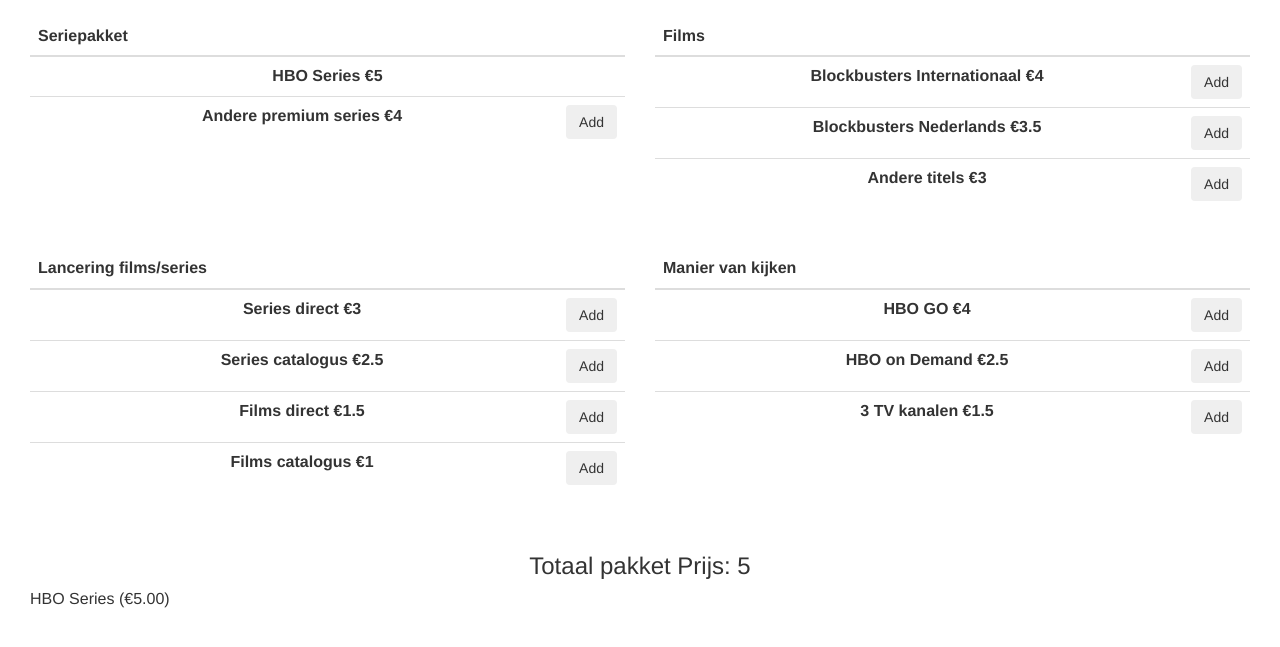
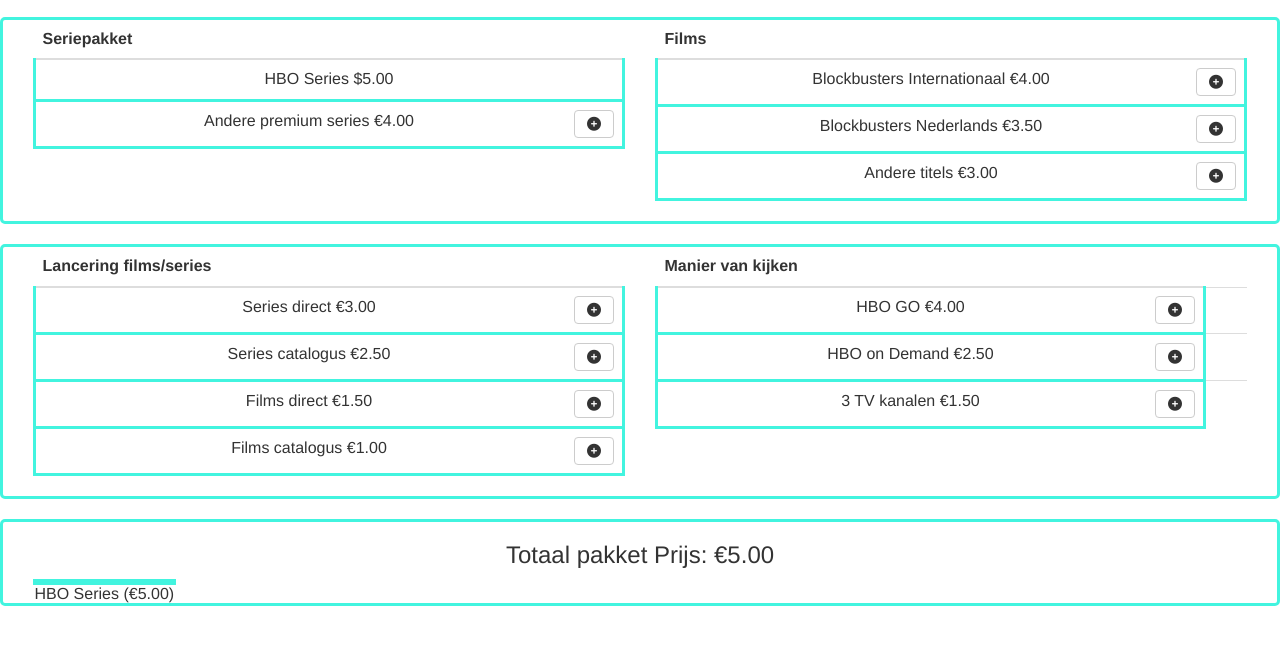
Before and after one commit to afkir01/Movie-Selector, a plain HTML site: page index.html in a window 1280 px wide. Shown: the part 63-710 px from the top of the page. Drawn offline with nearby package versions, Linux system fonts and the light colour scheme; some packages are replaced by stand-ins of ours.

Commit message:
added button to delete selected items and added some styling

```diff
--- a/app.js
+++ b/app.js
@@ -9,7 +9,7 @@
 
 	// declaring the module //
 
-var app = angular.module("movieSelector", ['ngSanitize']);
+var app = angular.module("movieSelector", []);
 
 	//declaring the controller //
 
@@ -23,8 +23,7 @@
 
 	vm.pakketten_price_currency = pakketten_price_currency;
 	vm.pakketten_price_total = vm.pakketten_total;
-	cart = []
-	cart = vm.cart;
+
 	// array with items to select
 
 	// vm.pakketten.name;
@@ -101,7 +100,7 @@
 
 	console.log("test test")
 
-
+	// looping through the array and add each item that is selected to the total!
 
 	vm.getTotal = function(){
 		var total = 0;
--- a/index.html
+++ b/index.html
@@ -1,4 +1,4 @@
-<html ng-app="movieSelector">
+<html ng-app="movieSelector"> <!-- ng-app to declare its an Angularjs application   -->
 <head>
 	<meta charset="utf-8">
     <meta http-equiv="X-UA-Compatible" content="IE=edge">
@@ -6,17 +6,24 @@
 
 	<title>Movie Selector</title>
 
+	<!-- Bootstrap CDN  -->
+	<link rel="stylesheet" href="https://maxcdn.bootstrapcdn.com/bootstrap/3.3.7/css/bootstrap.min.css" integrity="sha384-BVYiiSIFeK1dGmJRAkycuHAHRg32OmUcww7on3RYdg4Va+PmSTsz/K68vbdEjh4u" crossorigin="anonymous">
+	<!-- Angularjs CDN  -->
+	<script src="https://ajax.googleapis.com/ajax/libs/angularjs/1.5.8/angular.min.js"></script>
+	<!-- JQuery CDN  -->
+	<script src="https://ajax.googleapis.com/ajax/libs/jquery/3.1.0/jquery.min.js"></script>
+	<!-- Angularjs Sanitize CDN  -->
+	<script src="https://cdnjs.cloudflare.com/ajax/libs/angular.js/1.5.8/angular-sanitize.js"></script>
+	<!-- Font Awesome CDN  -->
+	<script src="https://use.fontawesome.com/306d530141.js"></script>
 
-	<link rel="stylesheet" href="https://maxcdn.bootstrapcdn.com/bootstrap/3.3.7/css/bootstrap.min.css" integrity="sha384-BVYiiSIFeK1dGmJRAkycuHAHRg32OmUcww7on3RYdg4Va+PmSTsz/K68vbdEjh4u" crossorigin="anonymous">
-	<script src="https://ajax.googleapis.com/ajax/libs/angularjs/1.5.8/angular.min.js"></script>
-	<script src="https://ajax.googleapis.com/ajax/libs/jquery/3.1.0/jquery.min.js"></script>
-	<script src="https://cdnjs.cloudflare.com/ajax/libs/angular.js/1.5.8/angular-sanitize.js"></script>
-
+	<!-- app.js script  -->
 	<script src="app.js"></script>
+	<!-- CSS Style sheet  -->
 	<link rel="stylesheet" type="text/css" href="style.css">
 
 </head>
-<body ng-controller="pakkettenController as vm">
+<body ng-controller="pakkettenController as vm"> <!-- declaring the pakkettenController  -->
 
 	<h1>HBO</h1>
 
@@ -31,10 +38,10 @@
 					</thead>
 					<tbody>
 						<tr ng-repeat="pakket in vm.pakketten" ng-if="$index == 0">
-							<th class="row">{{pakket.name}} <span ng-bind-html="vm.safeHTML(vm.pakketten_price_currency)"></span>{{ pakket.price }}</th>
+							<td class="row">{{pakket.name}} {{ pakket.price | currency  }}</td>
 						</tr>
 						<tr ng-repeat="pakket in vm.pakketten" ng-if="$index == 1">
-							<th class="row">{{pakket.name}} <span ng-bind-html="vm.safeHTML(vm.pakketten_price_currency)"></span>{{ pakket.price }} <button class="btn"  ng-click="pakket.selected = true; vm.getTotal()" >Add</button></th>
+							<td class="row">{{pakket.name}} {{ pakket.price | currency: '&euro;'}} <button type="submit" class="btn btn-default"  ng-click="pakket.selected = true; vm.getTotal()"><i class="fa fa-plus-circle" aria-hidden="true"></i></button></td>
 						</tr>
 					</tbody>
 				</table>
@@ -50,7 +57,7 @@
 			</thead>
 			<tbody>
 			    <tr ng-repeat="pakket in vm.pakketten" ng-if="$index >= 2 && $index <= 4">
-					<th class="row">{{pakket.name}} <span ng-bind-html="vm.safeHTML(vm.pakketten_price_currency)"></span>{{ pakket.price }}<button class="btn" ng-click="pakket.selected = true; vm.getTotal()">Add</button></th>
+					<td class="row">{{pakket.name}} {{ pakket.price | currency: '&euro;'}}<button type="submit" class="btn btn-default" ng-click="pakket.selected = true; vm.getTotal()"><i class="fa fa-plus-circle" aria-hidden="true"></i></button></td>
 				</tr>
 			</tbody>
 		</table>
@@ -67,7 +74,7 @@
 			</thead>
 			<tbody>
 				<tr ng-repeat="pakket in vm.pakketten" ng-if="$index >= 5 && $index <= 8">
-					<th class="row">{{pakket.name}} <span ng-bind-html="vm.safeHTML(vm.pakketten_price_currency)"></span>{{ pakket.price }}<button  class="btn" ng-click="pakket.selected = true; vm.getTotal()">Add</button></th>
+					<td class="row">{{pakket.name}} {{ pakket.price | currency: '&euro;'}} <button  type="submit" class="btn btn-default" ng-click="pakket.selected = true; vm.getTotal()"><i class="fa fa-plus-circle" aria-hidden="true"></i></button></td>
 				</tr>
 			</tbody>
 		</table>
@@ -82,19 +89,22 @@
 			</thead>
 			<tbody>
 				<tr ng-repeat="pakket in vm.pakketten" ng-if="$index >= 9 && $index <= 11">
-					<th class="row">{{pakket.name}} <span ng-bind-html="vm.safeHTML(vm.pakketten_price_currency)"></span>{{ pakket.price }}<button class="btn" ng-click="pakket.selected = true; vm.getTotal()">Add</button></th>
+					<td class="row">{{pakket.name}} {{ pakket.price | currency: '&euro;'}}  <button type="submit" class="btn btn-default" ng-click="pakket.selected = true; vm.getTotal()"><i class="fa fa-plus-circle" aria-hidden="true"></i></button><td>
 				</tr>
 			</tbody>
 		</table>
 		</div>
 	</div>
 	<div class="container">
-		<table class="cart col-md-8">
-			<h3>Totaal pakket Prijs: <span ng-bind="vm.getTotal(product.price | currency: '&euro;')"></span></h3>
-		        <th class="pakketTotaal table row" ></th>
+		<table class="cart col-md-6">
+			<h3>Totaal pakket Prijs: <span ng-bind="vm.getTotal()| currency: '&euro;'"></span></h3>
+		        <td class="pakketTotaal table row" ></td>
 					<tr ng-if="pakket.selected == true"  ng-repeat="pakket in vm.pakketten">
-						<td> {{ pakket.name  }} ({{ pakket.price | currency: '&euro;'}})</td>
+						<td> {{ pakket.name  }} ({{ pakket.price | currency: '&euro;'}}) <button type="submit" class="btn btn-default"  ng-hide="$index == 0" ng-click="pakket.selected = false"><i class="fa fa-minus-circle" aria-hidden="true"></i></button></i></td>
 					</tr>
 		</table>
+		<div>
+
+		</div>
 </body>
 </html>
--- a/style.css
+++ b/style.css
@@ -7,12 +7,16 @@
 }
 .row {
 	text-align: center;
+	border-radius: 2px;
+	border-style: solid;
+	border-color: #42f4df !important;
 }
 .container {
 	width: 100%;
-	text-indent: left;
+	border-style: solid;
+	text-align: left;
 	text-align: center;
-	border-color: #92fcf0;
+	border-color: #42f4df;
 	border-radius: 5px;
 	margin-top: 20px;
 	margin-bottom: 10px;
```
